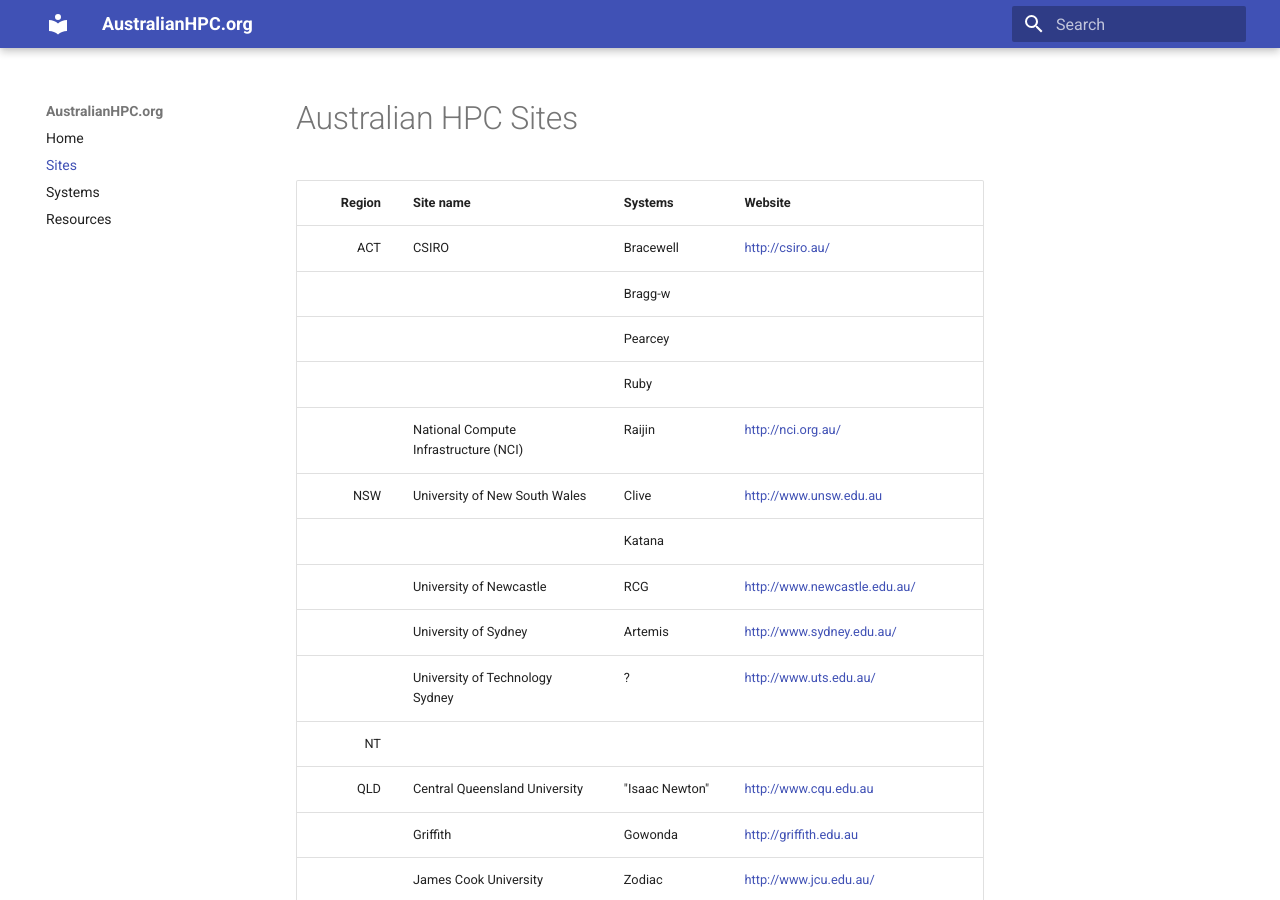
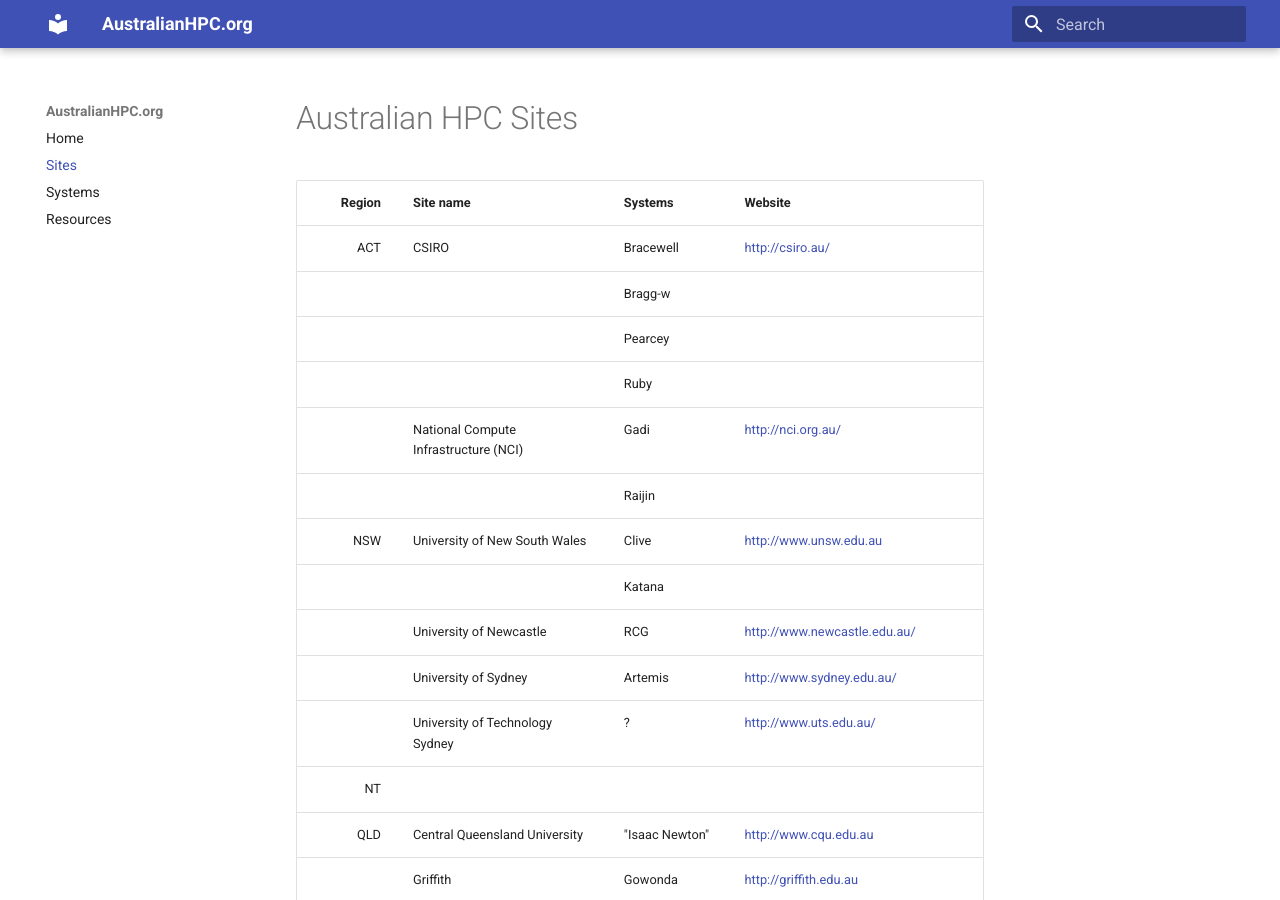
Before and after one commit to australianHPC/Website, an MkDocs documentation site: the page built from docs/sites.md, in a window 1280 px wide and 900 px high. Built offline with MkDocs 1.6.1 and Material for MkDocs 9.7.7, drawn with Linux system fonts in a browser that asks for light colours; old or Windows-style settings are respelled for this version of MkDocs; some of the changed text lies outside the part shown.

```diff
--- a/docs/sites.md
+++ b/docs/sites.md
@@ -6,7 +6,8 @@ ACT | CSIRO  | Bracewell | [http://csiro.au/](http://csiro.au/)
 | | Bragg-w |
 | | Pearcey |
 | | Ruby |
-| National Compute Infrastructure (NCI) | Raijin | [http://nci.org.au/](http://nci.org.au/)
+| National Compute Infrastructure (NCI) | Gadi | [http://nci.org.au/](http://nci.org.au/)
+| | Raijin |
 NSW | University of New South Wales | Clive | [http://www.unsw.edu.au](http://www.unsw.edu.au)
 | | Katana |
 | University of Newcastle | RCG | [http://www.newcastle.edu.au/](http://www.newcastle.edu.au/)
```
Also changed, not shown: other parts of docs/sites.md (+2 -2 lines).
